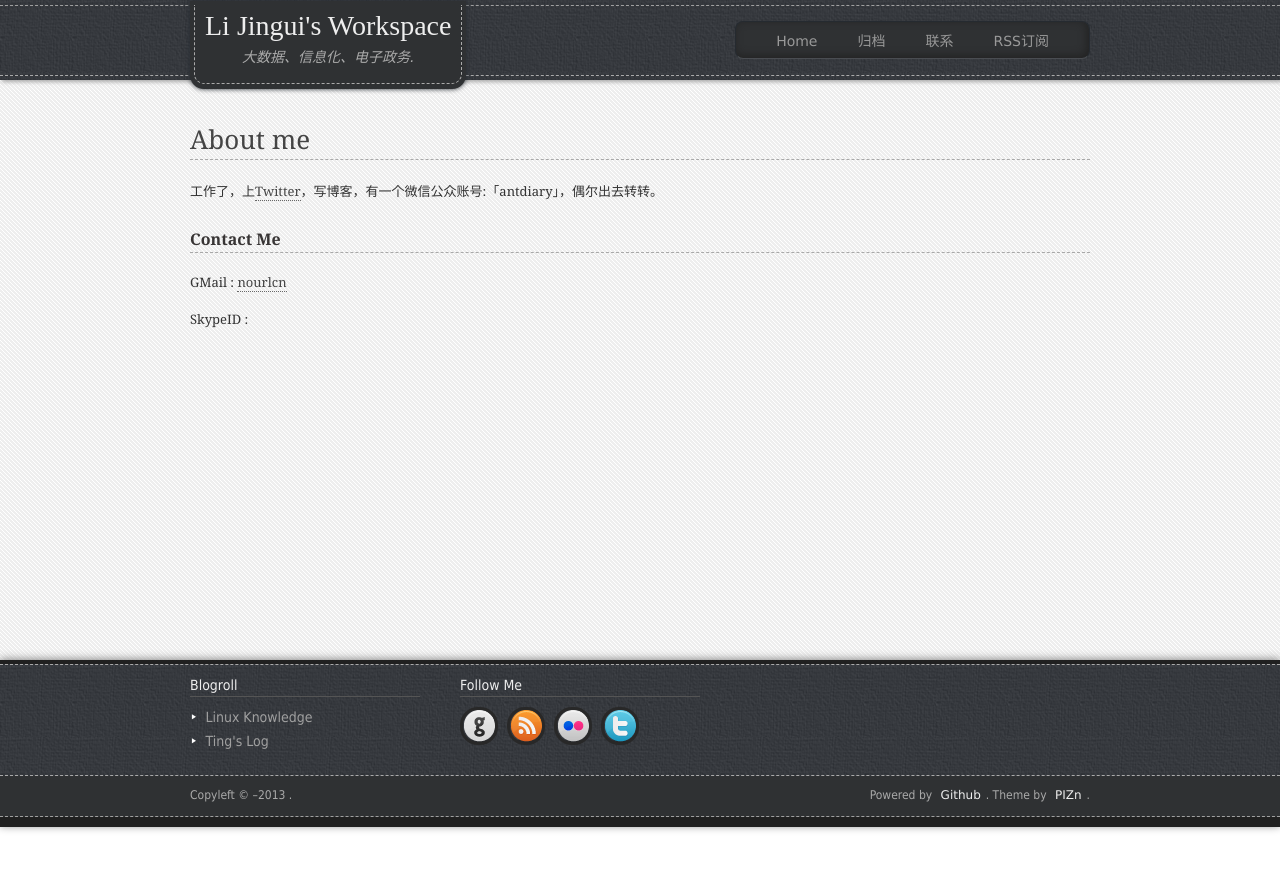
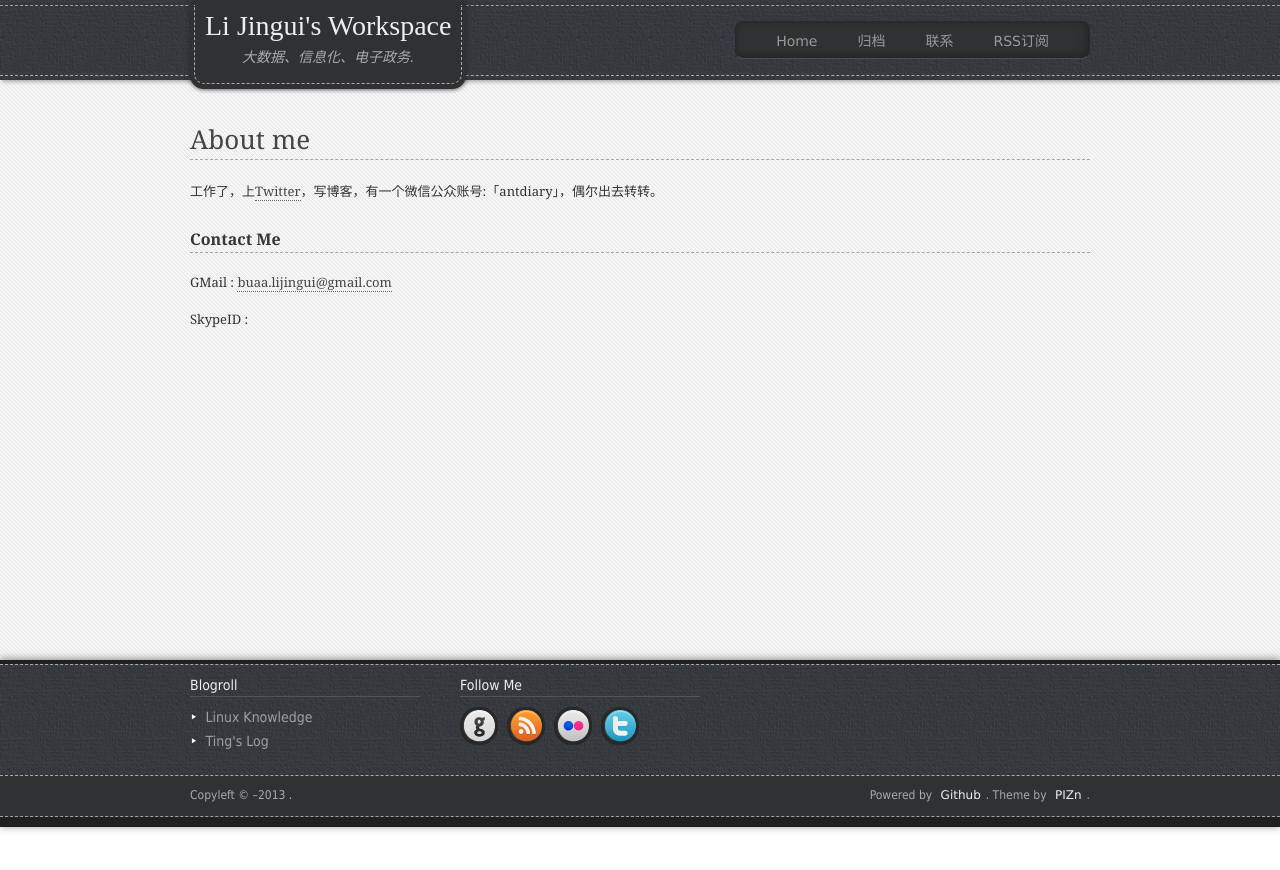
Before and after one commit to lijingui/lijingui.github.com, a Jekyll site: the page built from contact.html, in a window 1280 px wide. Shown: the top 870 px of the page. Built offline with Jekyll 4.4.1, drawn with Linux system fonts in a browser that asks for light colours; Markdown is read by kramdown in place of the engine named in the settings.

Commit message:
fix domain

```diff
--- a/CNAME
+++ /dev/null
@@ -1 +0,0 @@
-lijingui.ownlinux.net
--- a/_config.yml
+++ b/_config.yml
@@ -4,11 +4,11 @@ paginate:         6
 permalink: /:year/:month/:title.html
 
 title:            "Li Jingui's Workspace"
-url:              http://lijingui.ownlinux.net
+url:              http://lijingui.github.com
 feed:             /atom.xml
 author:
     name:         Jingui Li
-    email:        nourlcn # gmail.com
+    email:        buaa.lijingui@gmail.com
     skype:
 
 description:      "工作内容整理"
```
